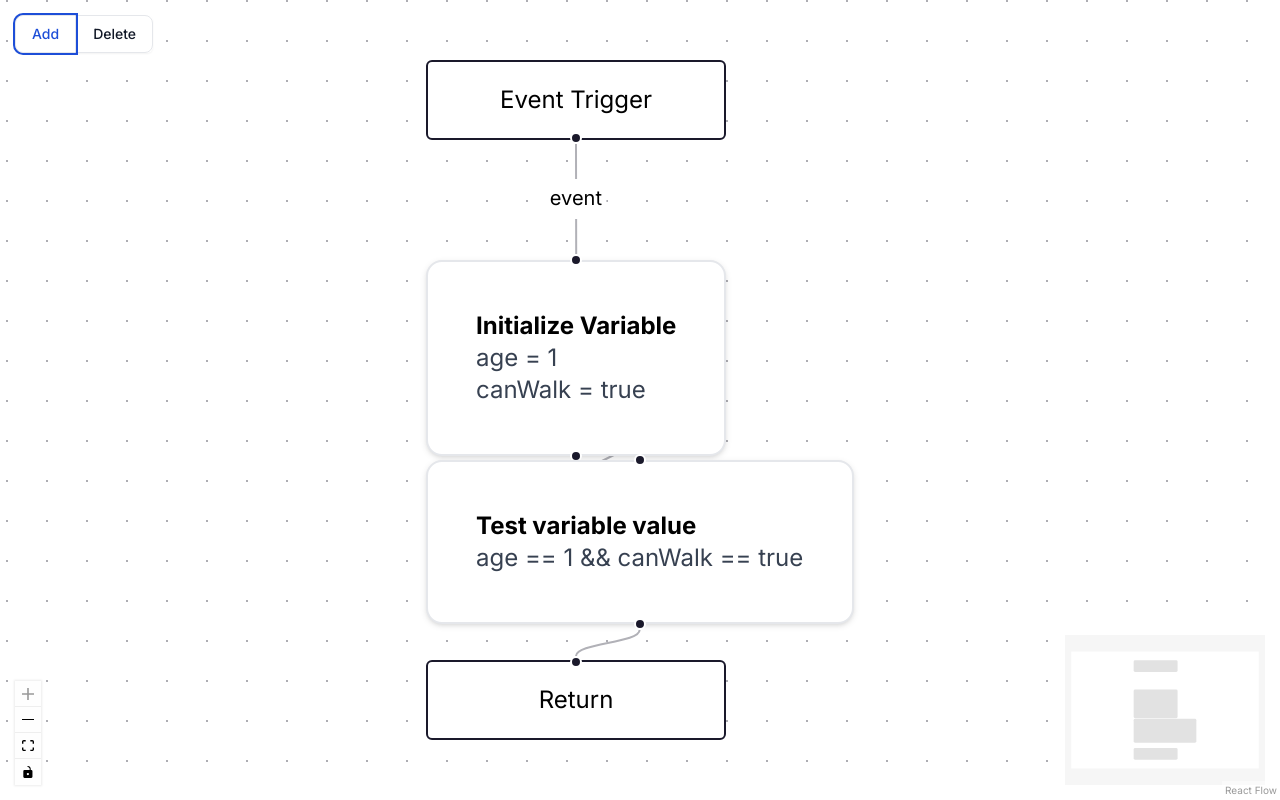
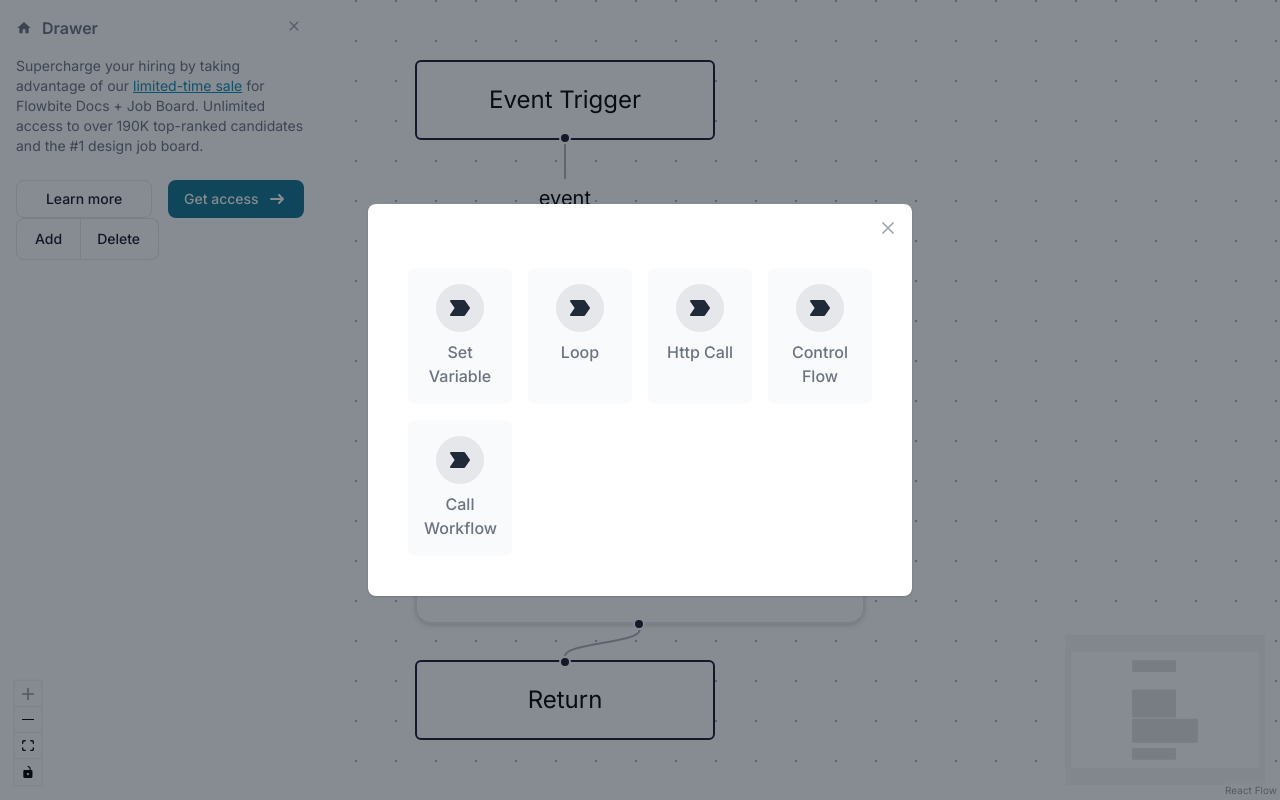
Before and after one commit to jakemoresca/ActionFlow, a Next.js app in the folder actionFlow.editor/: page / in a window 1280 px wide. Both pictures are taken after a click on the button "Add". Built offline with nearby package versions, Linux system fonts and the light colour scheme.

Commit message:
Add drawer and modal mockup

```diff
--- a/actionFlow.editor/package.json
+++ b/actionFlow.editor/package.json
@@ -10,6 +10,8 @@
   },
   "dependencies": {
     "@xyflow/react": "^12.0.0",
+    "flowbite": "^2.4.1",
+    "flowbite-react": "^0.10.1",
     "next": "14.1.3",
     "react": "^18",
     "react-dom": "^18"
--- a/actionFlow.editor/src/components/Flow.tsx
+++ b/actionFlow.editor/src/components/Flow.tsx
@@ -1,4 +1,4 @@
-import { useCallback } from "react";
+import { useCallback, useState } from "react";
 import {
   Background,
   Controls,
@@ -15,6 +15,7 @@ import "@xyflow/react/dist/style.css";
 
 import { initialNodes, nodeTypes, type CustomNodeType } from "./nodes";
 import { initialEdges, edgeTypes, type CustomEdgeType } from "./edges";
+import { Button, Drawer, Modal } from "flowbite-react";
 
 export default function App() {
   const [nodes, , onNodesChange] = useNodesState<CustomNodeType>(initialNodes);
@@ -24,6 +25,12 @@ export default function App() {
     (connection) => setEdges((edges) => addEdge(connection, edges)),
     [setEdges]
   );
+
+  const [openModal, setOpenModal] = useState(false);
+
+  const actionIcon = (<svg className="w-6 h-6 text-gray-800 dark:text-white" aria-hidden="true" xmlns="http://www.w3.org/2000/svg" width="24" height="24" fill="currentColor" viewBox="0 0 24 24">
+    <path fillRule="evenodd" d="M3 4a1 1 0 0 0-.822 1.57L6.632 12l-4.454 6.43A1 1 0 0 0 3 20h13.153a1 1 0 0 0 .822-.43l4.847-7a1 1 0 0 0 0-1.14l-4.847-7a1 1 0 0 0-.822-.43H3Z" clipRule="evenodd" />
+  </svg>)
 
   return (
     <ReactFlow<CustomNodeType, CustomEdgeType>
@@ -42,19 +49,99 @@ export default function App() {
     >
       <Background />
       <MiniMap />
-      <Controls />
+
       <Panel position="top-left">
 
-        <div className="inline-flex rounded-md shadow-sm" role="group">
-          <button type="button" className="px-4 py-2 text-sm font-medium text-gray-900 bg-white border border-gray-200 rounded-s-lg hover:bg-gray-100 hover:text-blue-700 focus:z-10 focus:ring-2 focus:ring-blue-700 focus:text-blue-700 dark:bg-gray-800 dark:border-gray-700 dark:text-white dark:hover:text-white dark:hover:bg-gray-700 dark:focus:ring-blue-500 dark:focus:text-white">
-            Add
-          </button>
-          <button type="button" className="px-4 py-2 text-sm font-medium text-gray-900 bg-white border border-gray-200 rounded-e-lg hover:bg-gray-100 hover:text-blue-700 focus:z-10 focus:ring-2 focus:ring-blue-700 focus:text-blue-700 dark:bg-gray-800 dark:border-gray-700 dark:text-white dark:hover:text-white dark:hover:bg-gray-700 dark:focus:ring-blue-500 dark:focus:text-white">
-            Delete
-          </button>
-        </div>
+        <Drawer open={true} onClose={() => { }} backdrop={false}>
+          <Drawer.Header title="Drawer" />
+          <Drawer.Items>
+            <p className="mb-6 text-sm text-gray-500 dark:text-gray-400">
+              Supercharge your hiring by taking advantage of our&nbsp;
+              <a href="#" className="text-cyan-600 underline hover:no-underline dark:text-cyan-500">
+                limited-time sale
+              </a>
+              &nbsp;for Flowbite Docs + Job Board. Unlimited access to over 190K top-ranked candidates and the #1 design
+              job board.
+            </p>
+            <div className="grid grid-cols-1 gap-4 md:grid-cols-2">
+              <a
+                href="#"
+                className="rounded-lg border border-gray-200 bg-white px-4 py-2 text-center text-sm font-medium text-gray-900 hover:bg-gray-100 hover:text-cyan-700 focus:z-10 focus:outline-none focus:ring-4 focus:ring-gray-200 dark:border-gray-600 dark:bg-gray-800 dark:text-gray-400 dark:hover:bg-gray-700 dark:hover:text-white dark:focus:ring-gray-700"
+              >
+                Learn more
+              </a>
+              <a
+                href="#"
+                className="inline-flex items-center rounded-lg bg-cyan-700 px-4 py-2 text-center text-sm font-medium text-white hover:bg-cyan-800 focus:outline-none focus:ring-4 focus:ring-cyan-300 dark:bg-cyan-600 dark:hover:bg-cyan-700 dark:focus:ring-cyan-800"
+              >
+                Get access&nbsp;
+                <svg
+                  className="ms-2 h-3.5 w-3.5 rtl:rotate-180"
+                  aria-hidden="true"
+                  xmlns="http://www.w3.org/2000/svg"
+                  fill="none"
+                  viewBox="0 0 14 10"
+                >
+                  <path
+                    stroke="currentColor"
+                    strokeLinecap="round"
+                    strokeLinejoin="round"
+                    strokeWidth="2"
+                    d="M1 5h12m0 0L9 1m4 4L9 9"
+                  />
+                </svg>
+              </a>
+            </div>
 
+            <Button.Group>
+              <Button color="gray" onClick={() => setOpenModal(true)}>Add</Button>
+              <Button color="gray">Delete</Button>
+            </Button.Group>
+
+          </Drawer.Items>
+        </Drawer>
       </Panel>
+
+      <Controls />
+
+      <Modal show={openModal} size="xl" onClose={() => setOpenModal(false)} popup>
+        <Modal.Header />
+        <Modal.Body>
+          <div className="grid grid-cols-3 gap-4 p-4 lg:grid-cols-4">
+            <div className="cursor-pointer rounded-lg bg-gray-50 p-4 hover:bg-gray-100 dark:bg-gray-700 dark:hover:bg-gray-600">
+              <div className="mx-auto mb-2 flex h-[48px] max-h-[48px] w-[48px] max-w-[48px] items-center justify-center rounded-full bg-gray-200 p-2 dark:bg-gray-600">
+                {actionIcon}
+              </div>
+              <div className="text-center font-medium text-gray-500 dark:text-gray-400">Set Variable</div>
+            </div>
+            <div className="cursor-pointer rounded-lg bg-gray-50 p-4 hover:bg-gray-100 dark:bg-gray-700 dark:hover:bg-gray-600">
+              <div className="mx-auto mb-2 flex h-[48px] max-h-[48px] w-[48px] max-w-[48px] items-center justify-center rounded-full bg-gray-200 p-2 dark:bg-gray-600">
+                {actionIcon}
+              </div>
+              <div className="text-center font-medium text-gray-500 dark:text-gray-400">Loop</div>
+            </div>
+            <div className="cursor-pointer rounded-lg bg-gray-50 p-4 hover:bg-gray-100 dark:bg-gray-700 dark:hover:bg-gray-600">
+              <div className="mx-auto mb-2 flex h-[48px] max-h-[48px] w-[48px] max-w-[48px] items-center justify-center rounded-full bg-gray-200 p-2 dark:bg-gray-600">
+                {actionIcon}
+              </div>
+              <div className="text-center font-medium text-gray-500 dark:text-gray-400">Http Call</div>
+            </div>
+            <div className="cursor-pointer rounded-lg bg-gray-50 p-4 hover:bg-gray-100 dark:bg-gray-700 dark:hover:bg-gray-600">
+              <div className="mx-auto mb-2 flex h-[48px] max-h-[48px] w-[48px] max-w-[48px] items-center justify-center rounded-full bg-gray-200 p-2 dark:bg-gray-600">
+                {actionIcon}
+              </div>
+              <div className="text-center font-medium text-gray-500 dark:text-gray-400">Control Flow</div>
+            </div>
+            <div className="cursor-pointer rounded-lg bg-gray-50 p-4 hover:bg-gray-100 dark:bg-gray-700 dark:hover:bg-gray-600">
+              <div className="mx-auto mb-2 flex h-[48px] max-h-[48px] w-[48px] max-w-[48px] items-center justify-center rounded-full bg-gray-200 p-2 dark:bg-gray-600">
+                {actionIcon}
+              </div>
+              <div className="text-center font-medium text-gray-500 dark:text-gray-400">Call Workflow</div>
+            </div>
+          </div>
+        </Modal.Body>
+      </Modal>
+
     </ReactFlow>
   );
 }
--- a/actionFlow.editor/src/components/nodes/ConditionSection.tsx
+++ b/actionFlow.editor/src/components/nodes/ConditionSection.tsx
@@ -4,5 +4,5 @@ export type ConditionSectionData = {
 }
 
 export default function ConditionSection({condition}: ConditionSectionData) {
-    return (condition ? <p className="text-xs font-normal text-gray-700 dark:text-gray-400">{condition}</p> : <div></div>)
+    return (condition ? <p className="text-xs font-normal text-gray-700 dark:text-gray-400">If {condition}</p> : <div></div>)
 }
--- a/actionFlow.editor/src/components/nodes/VariableNode.tsx
+++ b/actionFlow.editor/src/components/nodes/VariableNode.tsx
@@ -17,14 +17,23 @@ export default function VariableNode({
   const renderProperties = (data: VariableNodeData) => {
     var properties: React.ReactNode[] = [];
 
-    if(data.properties == null)
+    if (data.properties == null)
       return properties;
 
     for (const key in data.properties) {
-      properties.push(<p key={`variable_1_${key}`} className="text-xs font-normal text-gray-700 dark:text-gray-400">{key} = {data.properties[key]} </p>)
+      properties.push(<li key={`variable_1_${key}`} className="flex space-x-2 rtl:space-x-reverse items-center">
+        <span className="leading-tight text-xs">{key} = {data.properties[key]}</span>
+      </li>)
     }
 
-    return properties;
+    var list = (
+      <>
+        <ul role="list" className="text-gray-500 dark:text-gray-400">
+          {properties}
+        </ul>
+      </>)
+
+    return list;
   }
 
   return (
--- a/actionFlow.editor/tailwind.config.js
+++ b/actionFlow.editor/tailwind.config.js
@@ -1,10 +1,18 @@
 /** @type {import('tailwindcss').Config} */
+
+const flowbite = require("flowbite-react/tailwind");
+
 module.exports = {
-  content: ["./src/**/*.{js,ts,jsx,tsx,mdx}",],
+  content: [
+    "./src/**/*.{js,ts,jsx,tsx,mdx}",
+    flowbite.content()
+  ],
   theme: {
     extend: {},
   },
-  plugins: [],
+  plugins: [
+    flowbite.plugin()
+  ],
   important: true,
   darkMode: 'media'
 }
```
Also changed, not shown: 1 other file (tests, documents, lock files or other folders).
